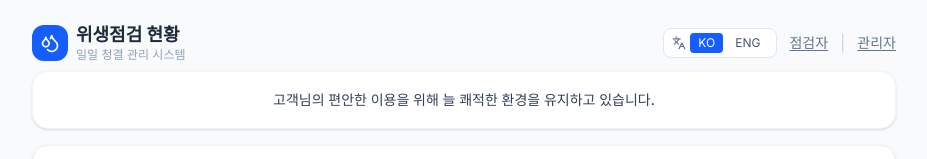
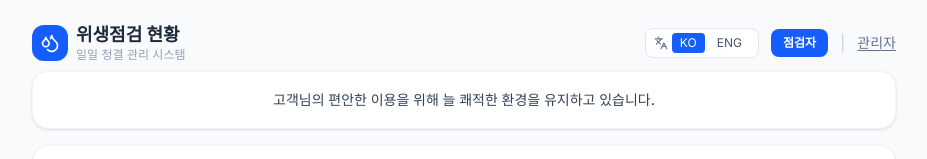
Before and after one commit to minj0912/hygiene-check, a React (Vite) app: page / in a window 1280 px wide. Shown: the top 159 px of the page, without its empty margins (176-1103 px from the left). Built offline with nearby package versions, Linux system fonts and the light colour scheme; no server answers; the database is empty.

Commit message:
Preserve QR restroom when entering inspector mode

```diff
--- a/src/pages/Home.tsx
+++ b/src/pages/Home.tsx
@@ -64,8 +64,6 @@ export function Home({ onModeChange }: HomeProps) {
     return restrooms.find((r) => r.id === selectedId) ?? null;
   }, [restrooms, selectedId]);
 
-  const isQrRestroomLoading = isLockedByQr && !selectedRestroom;
-
   const text = {
     ko: {
       title: "위생점검 현황",
@@ -94,6 +92,18 @@ export function Home({ onModeChange }: HomeProps) {
       loading: "Loading...",
     },
   }[language];
+
+  const handleEnterInspector = () => {
+    const params = new URLSearchParams(window.location.search);
+
+    if (initialRestroomIdFromUrl) {
+      params.set("restroom", initialRestroomIdFromUrl);
+    }
+
+    params.set("mode", "inspector");
+    window.history.replaceState({}, "", `?${params.toString()}`);
+    onModeChange("inspector");
+  };
 
   return (
     <Layout>
@@ -132,8 +142,16 @@ export function Home({ onModeChange }: HomeProps) {
               </button>
             </div>
 
-            <ModeEntry mode="inspector" label={text.inspector} onSuccess={onModeChange} />
+            <button
+              type="button"
+              onClick={handleEnterInspector}
+              className="px-3 py-1.5 bg-blue-600 text-white rounded-lg text-xs font-semibold hover:bg-blue-700 transition-colors"
+            >
+              {text.inspector}
+            </button>
+
             <span className="text-slate-300">|</span>
+
             <ModeEntry mode="admin" label={text.admin} onSuccess={onModeChange} />
           </div>
         </div>
```
